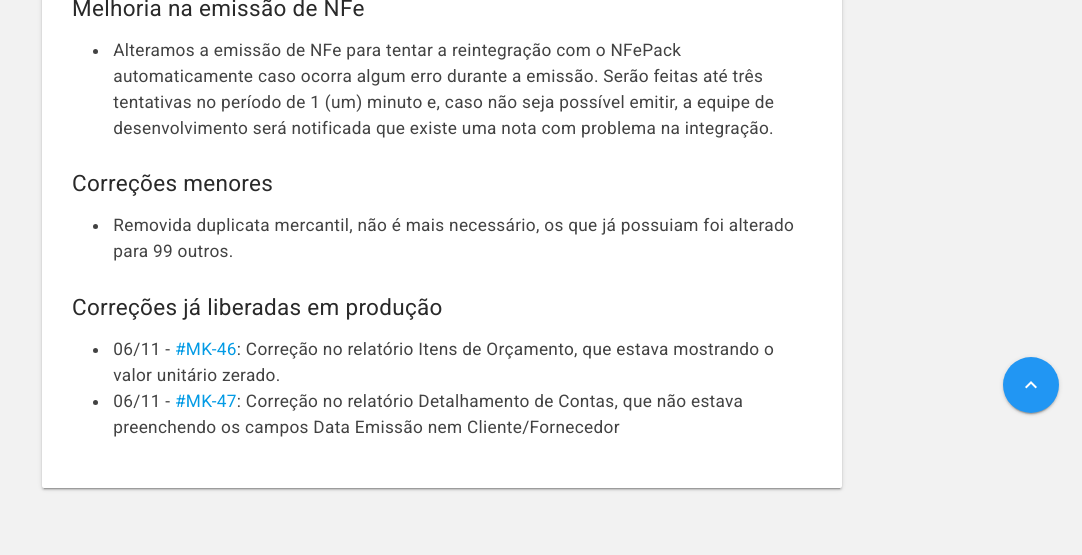
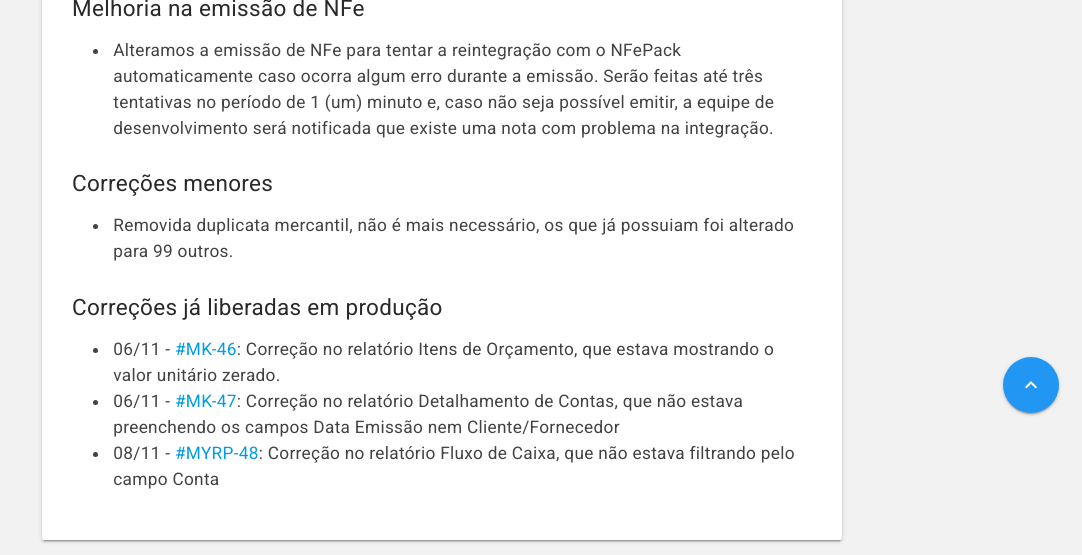
Before and after one commit to myrp-maicon/changelog-myrp, a Jekyll site: the page built from docs/myrp/18.11.02.md, in a window 1280 px wide. Shown: the part 464-1019 px from the top of the page, without its empty margins (198-1280 px from the left). Built offline with Jekyll 4.4.1, drawn with Linux system fonts in a browser that asks for light colours; nearby versions of some CDN libraries; our own code applies the rules of GitHub Pages for plain Markdown files; the repository's description, which GitHub fills in, is left out; before the commit the page ends 967 px from its top, so only the background shows below that.

Commit message:
JB: incluíndo correção do relatório de Fluxo de Caixa no changelog.

```diff
--- a/docs/myrp/18.11.02.md
+++ b/docs/myrp/18.11.02.md
@@ -13,3 +13,4 @@ As alterações estarão disponíveis no ambiente demo.myrp.com.br (212) na ter
 ## Correções já liberadas em produção
 * 06/11 - [#MK-46](https://devmyrp.atlassian.net/browse/MK-46): Correção no relatório Itens de Orçamento, que estava mostrando o valor unitário zerado.
 * 06/11 - [#MK-47](https://devmyrp.atlassian.net/browse/MK-47): Correção no relatório Detalhamento de Contas, que não estava preenchendo os campos Data Emissão nem Cliente/Fornecedor
+* 08/11 - [#MYRP-48](https://devmyrp.atlassian.net/browse/MK-48): Correção no relatório Fluxo de Caixa, que não estava filtrando pelo campo Conta
```
